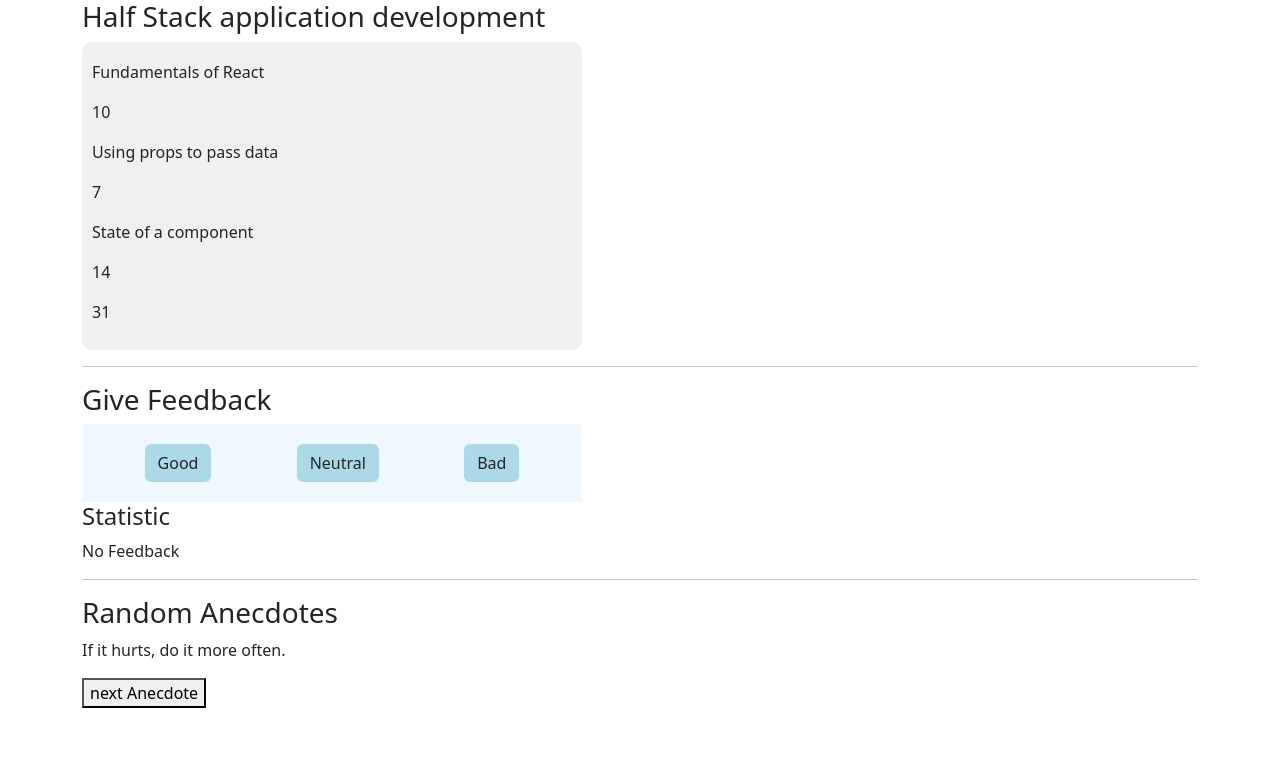
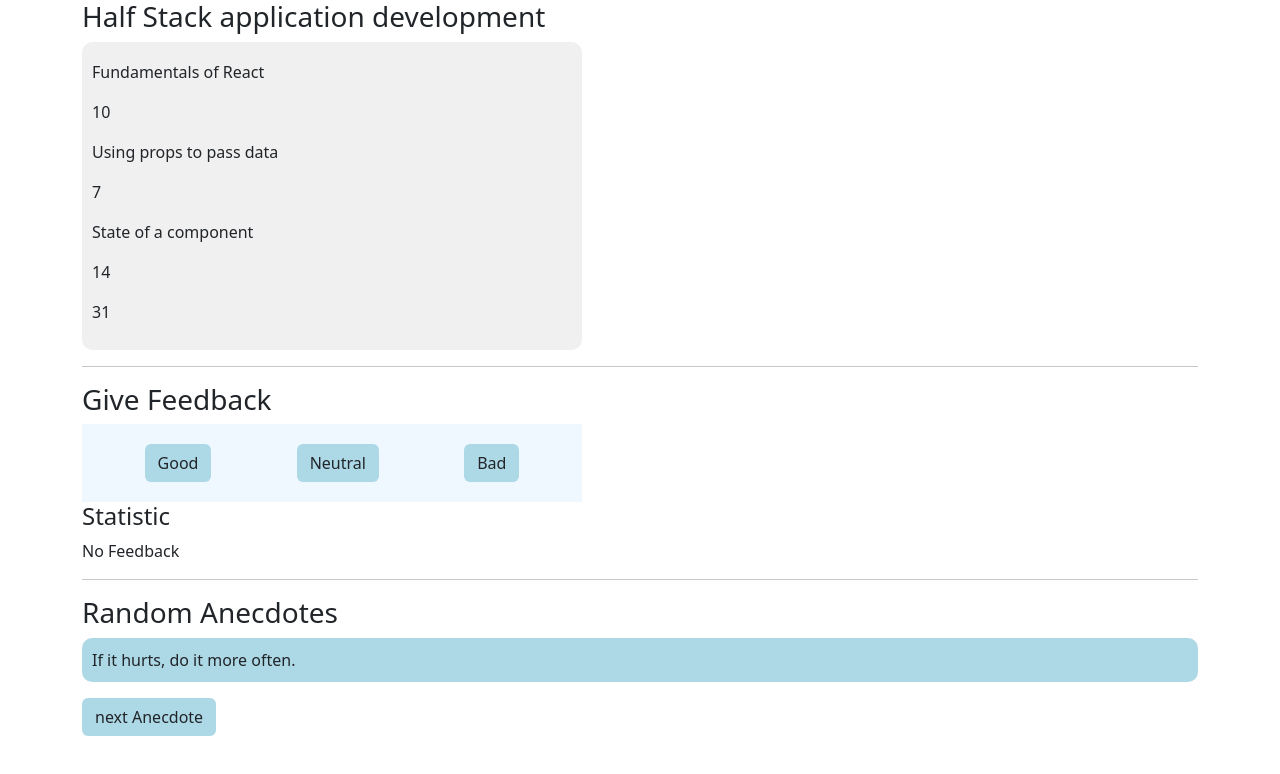
Before and after one commit to Peterzolo/Part1, a React (Create React App) app: page / in a window 1280 px wide. Shown: the top 774 px of the page. Built offline with nearby package versions, Linux system fonts and the light colour scheme.

Commit message:
Anecdotes
Modified

```diff
--- a/src/components/anecdotes/Anecdote.jsx
+++ b/src/components/anecdotes/Anecdote.jsx
@@ -1,4 +1,6 @@
 import React, { useState } from "react";
+
+import "../statistic/Statistic.css";
 
 const anecdotes = [
   "If it hurts, do it more often.",
@@ -22,8 +24,10 @@
   return (
     <div>
       <h3>Random Anecdotes</h3>
-      <p>{anecdotes[selected]}</p>
-      <button onClick={handleClick}>next Anecdote</button>
+      <p className="anecdotes">{anecdotes[selected]}</p>
+      <button className="btn" onClick={handleClick}>
+        next Anecdote
+      </button>
     </div>
   );
 };
--- a/src/components/statistic/Statistic.css
+++ b/src/components/statistic/Statistic.css
@@ -26,3 +26,9 @@
 .btn {
   background-color: lightblue;
 }
+
+.anecdotes {
+  background-color: lightblue;
+  padding: 10px;
+  border-radius: 10px;
+}
```
